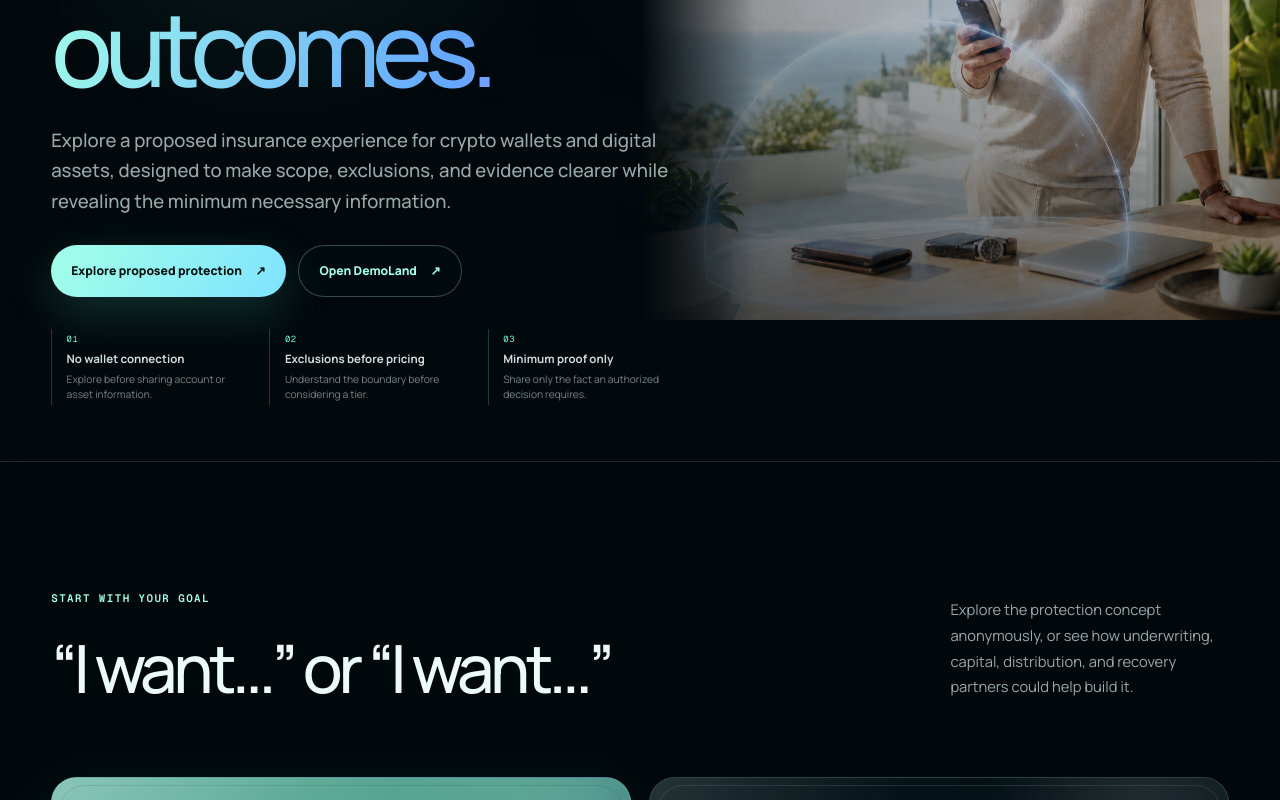
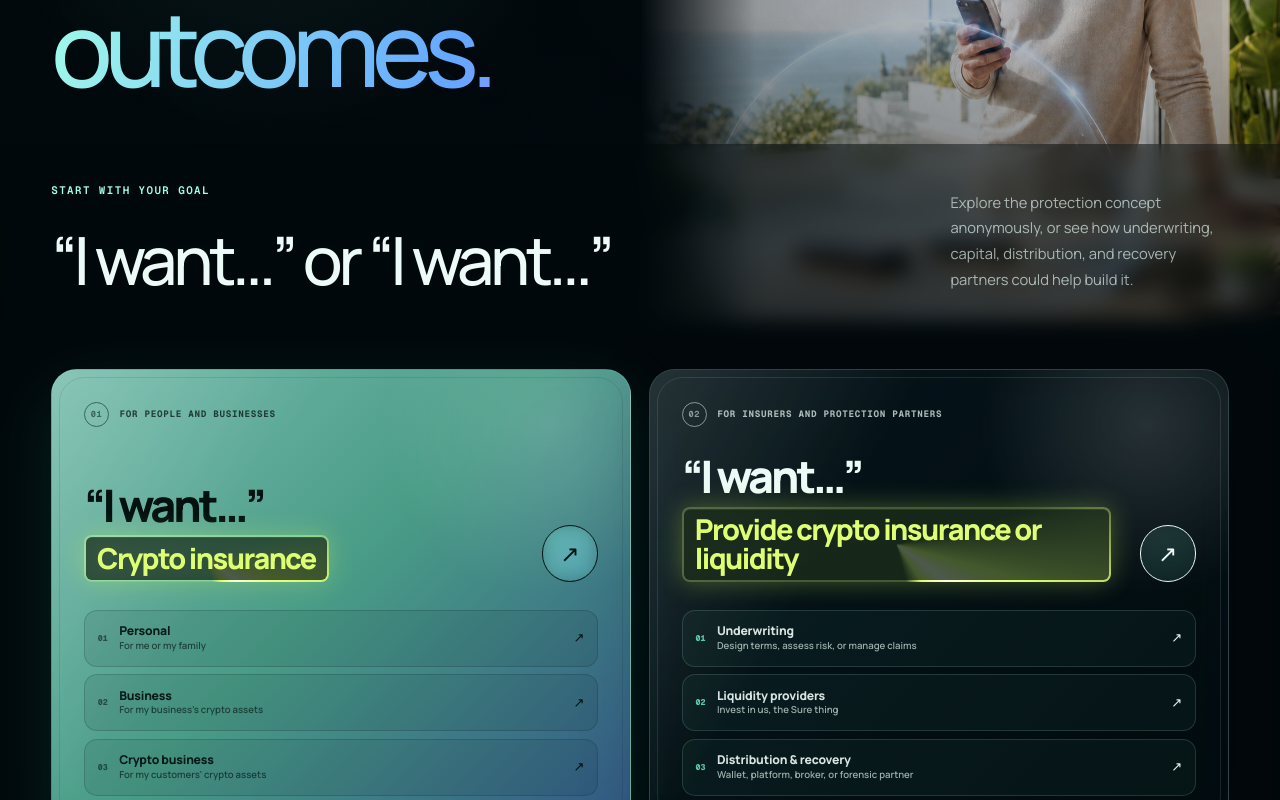
Before and after one commit to bytewizard42i/CryptoSure_pro_app, a Next.js app in the folder frontend-landing/: page / in a window 1280 px wide. Shown: the part 480-1280 px from the top of the page. Built offline with nearby package versions, Linux system fonts and the light colour scheme; no server answers.

Commit message:
Streamline landing goal flow

```diff
--- a/frontend-landing/app/globals.css
+++ b/frontend-landing/app/globals.css
@@ -255,8 +255,8 @@ main {
   display: grid;
   gap: clamp(2rem, 4vw, 5rem);
   grid-template-columns: minmax(0, 1fr) minmax(22rem, 0.72fr);
-  min-height: 100svh;
-  padding: clamp(10.25rem, 18vh, 12.5rem) var(--page-padding) clamp(3.5rem, 7vh, 5.5rem);
+  min-height: auto;
+  padding: clamp(10.25rem, 18vh, 12.5rem) var(--page-padding) clamp(2.25rem, 4vw, 4rem);
   position: relative;
   z-index: 1;
 }
@@ -512,7 +512,7 @@ main {
 
 .path-button .path-product-title {
   --neon-border-angle: 0deg;
-  animation: race-neon-border 1s linear infinite;
+  animation: race-neon-border 2s linear infinite;
   backdrop-filter: blur(10px);
   background:
     linear-gradient(rgba(2, 18, 15, 0.7), rgba(2, 18, 15, 0.7)) padding-box,
@@ -836,9 +836,9 @@ footer {
 }
 
 .decision-section {
-  border-top: 1px solid var(--line);
+  border-top: 0;
   padding-bottom: var(--section-gap);
-  padding-top: clamp(5rem, 10vw, 9rem);
+  padding-top: clamp(1.5rem, 3vw, 3rem);
   scroll-margin-top: 1rem;
 }
 
@@ -1586,8 +1586,8 @@ footer > p {
   }
 
   .hero {
-    min-height: 100svh;
-    padding-bottom: 4.5rem;
+    min-height: auto;
+    padding-bottom: 2.5rem;
     padding-top: 9rem;
   }
 
--- a/frontend-landing/app/page.tsx
+++ b/frontend-landing/app/page.tsx
@@ -157,59 +157,7 @@ export default function Home() {
             Private inputs.
             <span>Verifiable outcomes.</span>
           </h1>
-
-          <p className="hero-description reveal-item reveal-delay-2">
-            Explore a proposed insurance experience for crypto wallets and
-            digital assets, designed to make scope, exclusions, and evidence
-            clearer while revealing the minimum necessary information.
-          </p>
-
-          <div className="hero-actions reveal-item reveal-delay-2">
-            <a className="hero-action-primary" href="#choose-your-path">
-              Explore proposed protection <ArrowIcon />
-            </a>
-            {productApplicationUrl && (
-              <a
-                className="hero-action-secondary"
-                href={productApplicationUrl}
-                target="_blank"
-                rel="noreferrer"
-              >
-                Open DemoLand <ArrowIcon />
-              </a>
-            )}
-          </div>
-
-          <ul
-            className="user-first-guardrails reveal-item reveal-delay-3"
-            aria-label="CryptoSure exploration safeguards"
-          >
-            <li>
-              <span aria-hidden="true">01</span>
-              <strong>No wallet connection</strong>
-              <small>Explore before sharing account or asset information.</small>
-            </li>
-            <li>
-              <span aria-hidden="true">02</span>
-              <strong>Exclusions before pricing</strong>
-              <small>Understand the boundary before considering a tier.</small>
-            </li>
-            <li>
-              <span aria-hidden="true">03</span>
-              <strong>Minimum proof only</strong>
-              <small>Share only the fact an authorized decision requires.</small>
-            </li>
-          </ul>
         </div>
-
-        <a
-          className="scroll-cue"
-          href="#choose-your-path"
-          aria-label="Scroll to choose your CryptoSure path"
-        >
-          <span>Choose your path</span>
-          <span className="scroll-line" />
-        </a>
       </section>
 
       <section
@@ -293,7 +241,7 @@ export default function Home() {
                 className="path-product-title"
                 id="provider-insurance-path"
               >
-                Provide crypto insurance
+                Provide crypto insurance or liquidity
               </strong>
             </span>
             <span className="path-arrow" aria-hidden="true">
@@ -301,7 +249,7 @@ export default function Home() {
             </span>
             <nav
               className="path-category-list"
-              aria-label="Choose how to help provide crypto insurance"
+              aria-label="Choose how to help provide crypto insurance or liquidity"
             >
               <a className="path-category-link" href="#providers">
                 <span className="path-category-number">01</span>
@@ -314,8 +262,8 @@ export default function Home() {
               <a className="path-category-link" href="#providers">
                 <span className="path-category-number">02</span>
                 <span>
-                  <strong>Insurance capacity</strong>
-                  <small>Carrier, reinsurance, or reserve capital</small>
+                  <strong>Liquidity providers</strong>
+                  <small>Invest in us, the Sure thing</small>
                 </span>
                 <ArrowIcon />
               </a>
```
